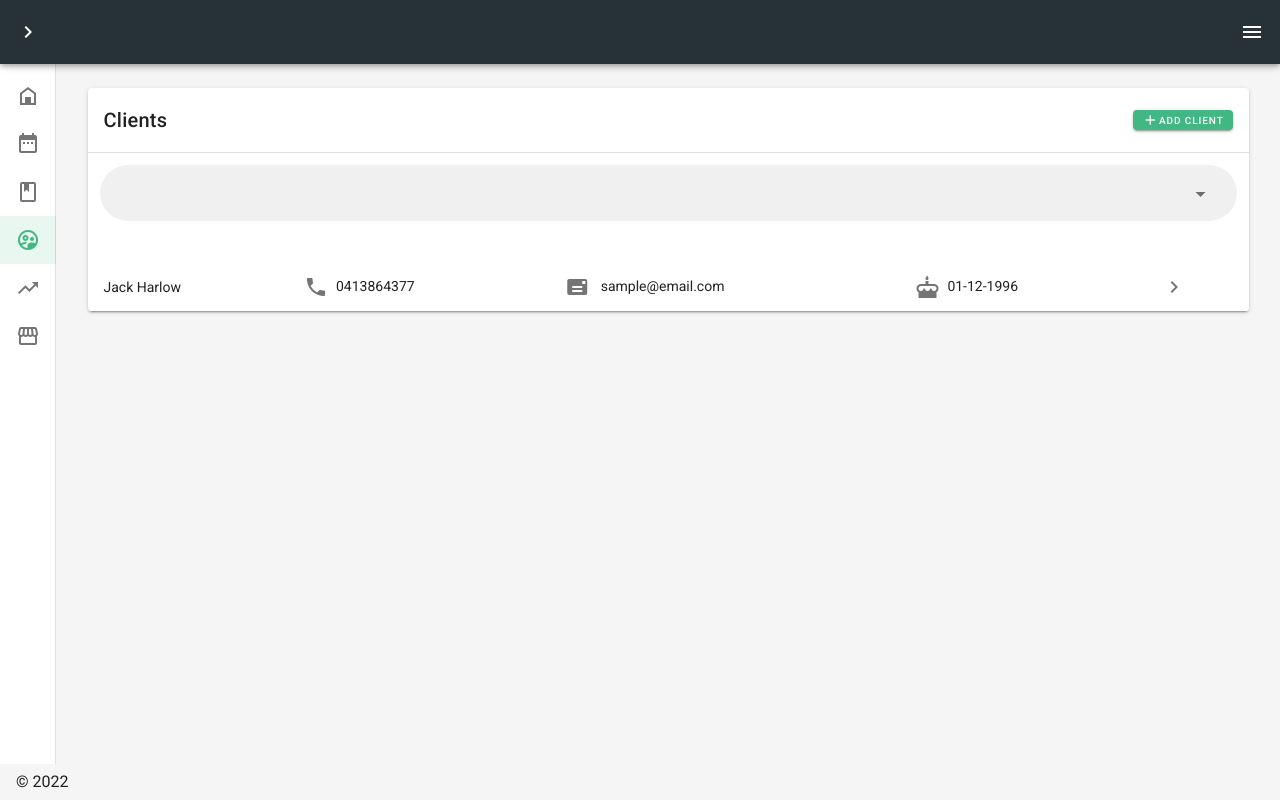
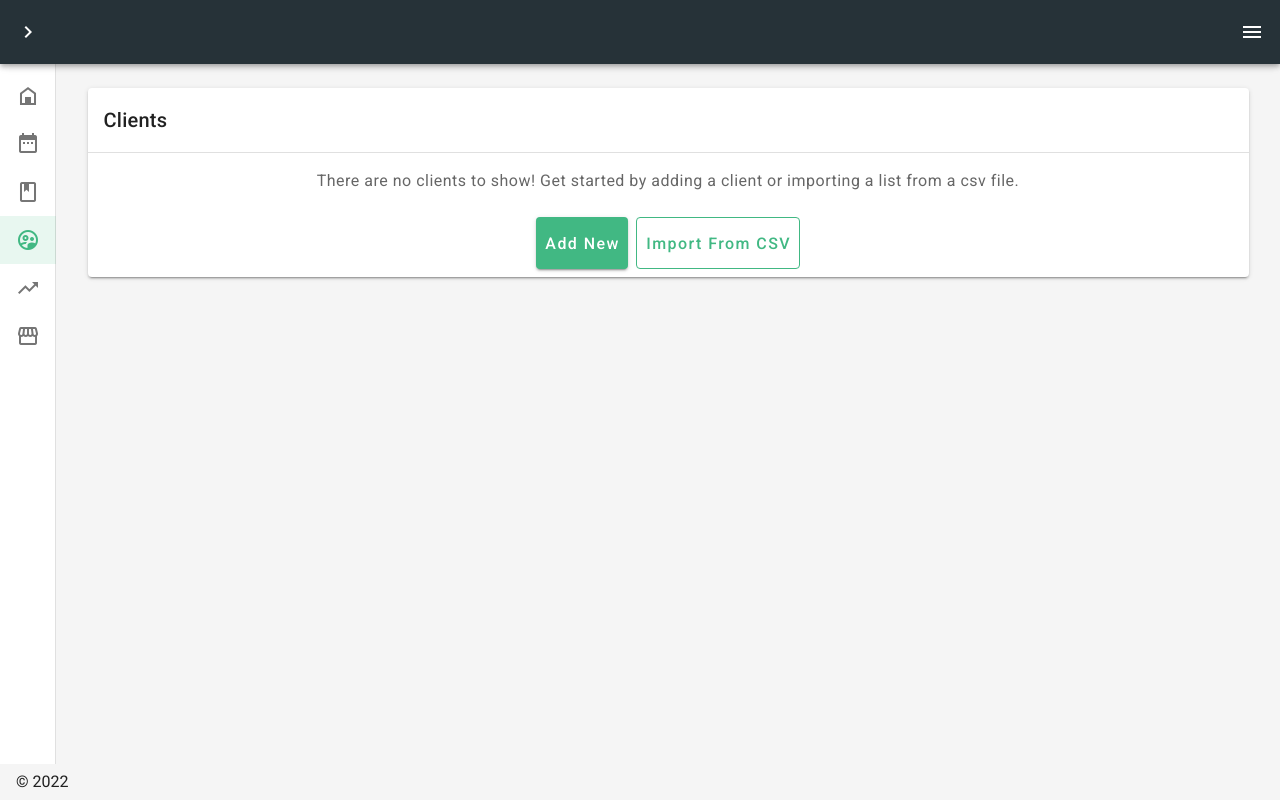
Before and after one commit to DanielOttodev/admin, a Nuxt app: page /clients in a window 1280 px wide. Built offline with nearby package versions, Linux system fonts and the light colour scheme.

Commit message:
init client screen

```diff
--- a/pages/clients.vue
+++ b/pages/clients.vue
@@ -3,6 +3,20 @@
         <v-row>
             <v-col cols="12">
                 <v-card>
+                    <v-card-title>Clients</v-card-title>
+                    <v-divider></v-divider>
+                    <v-card-text class="text-center text-body-1">
+                        There are no clients to show! Get started by adding a client or importing a list from a csv
+                        file.
+                    </v-card-text>
+
+                    <v-card-actions class="justify-center">
+                        <v-btn x-large color="primary" class="text-capitalize">Add New</v-btn>
+                        <v-btn x-large outlined color="primary" class="text-capitalize">Import from CSV</v-btn>
+                    </v-card-actions>
+
+                </v-card>
+                <v-card v-if="clients.length >= 1">
                     <v-card-title>
                         Clients
                         <v-btn class="primary" absolute right x-small>
@@ -39,6 +53,9 @@
 
 <script>
 export default {
+    data: () => ({
+        clients: []
+    })
 
 }
 </script>
```
